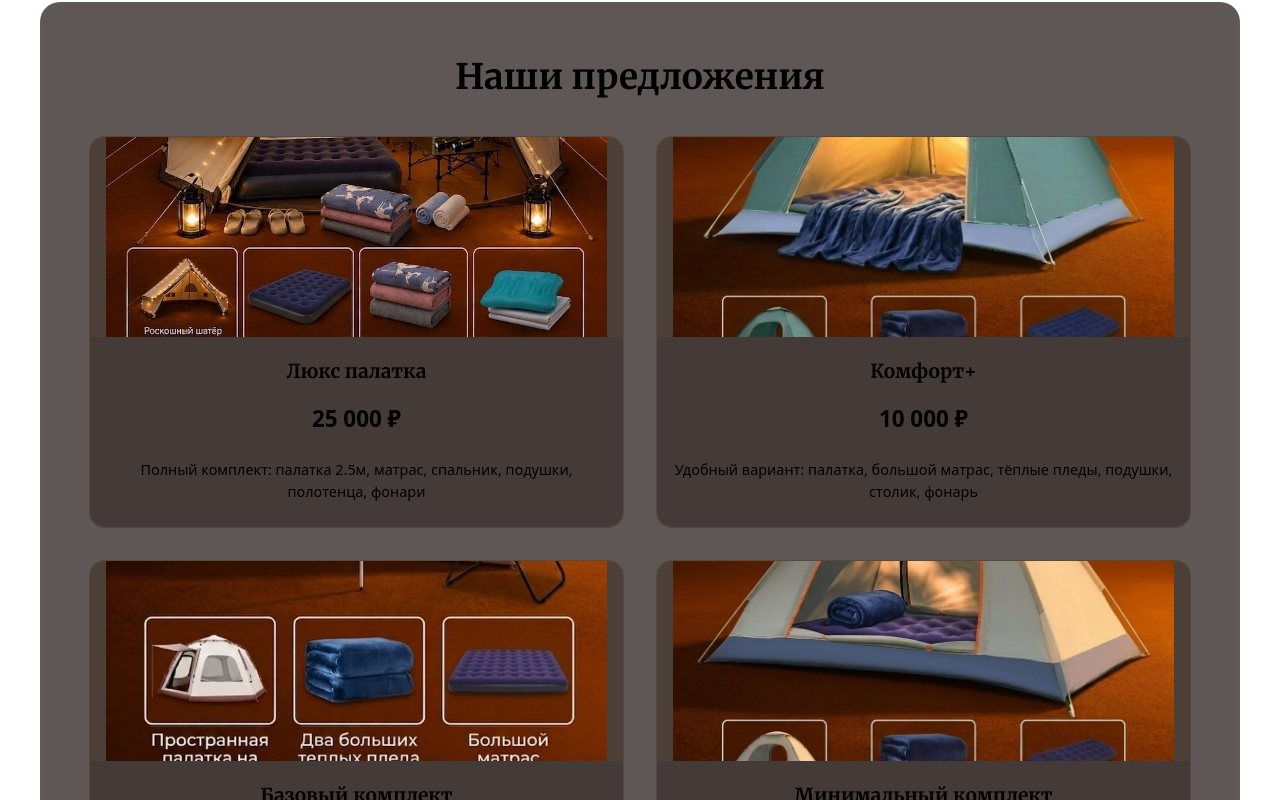
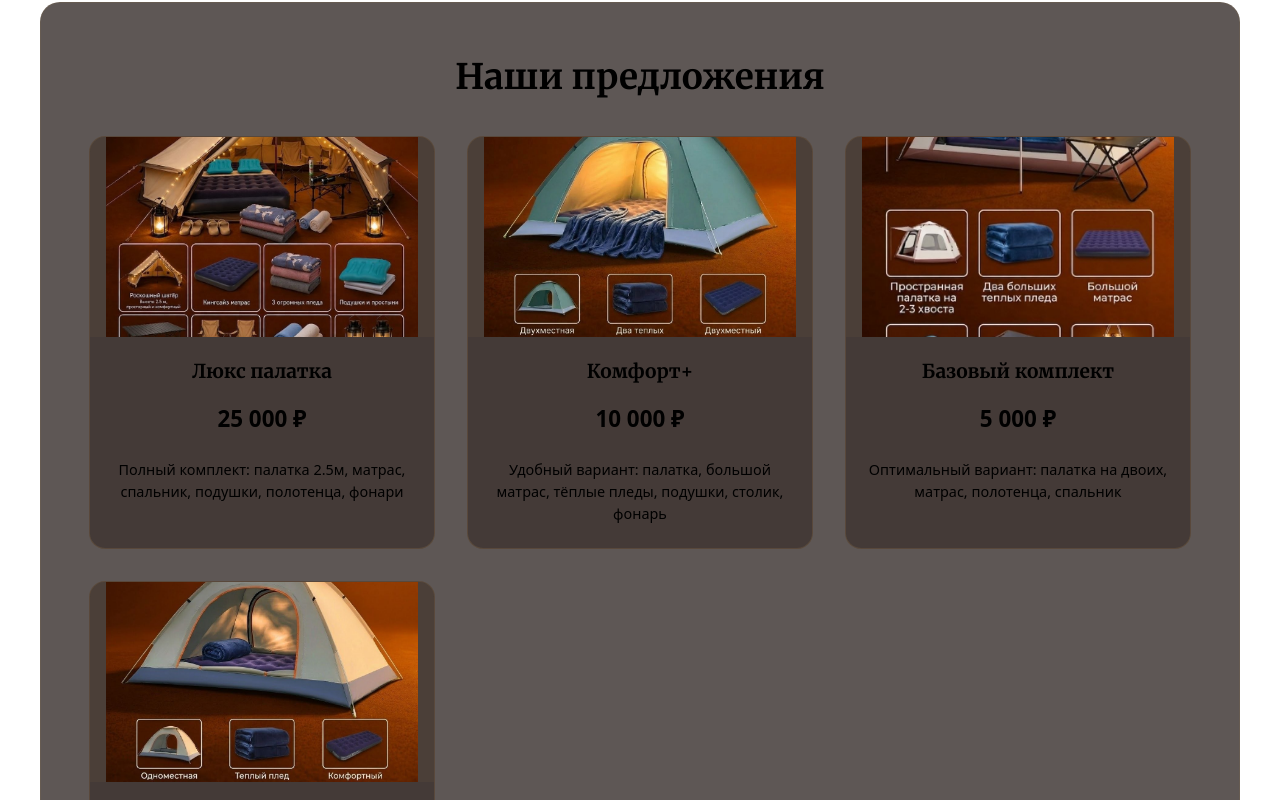
Before and after one commit to FoxTaffy/TourFurr, a Vue app: page /rental in a window 1280 px wide. Shown: the part 420-1220 px from the top of the page. Built offline with nearby package versions, Linux system fonts and the light colour scheme; no server answers.

Commit message:
Обновить структуру и стили страницы аренды: изменить корневой элемент, улучшить адаптивность карточек оборудования и модального окна

```diff
--- a/src/views/RentalPage.vue
+++ b/src/views/RentalPage.vue
@@ -1,5 +1,5 @@
 <template>
-  <div id="app">
+  <div class="rental-page-root">
     <div class="bg-forest"></div>
     <div class="fog"></div>
 
@@ -143,11 +143,19 @@ const closeModal = () => {
 </script>
 
 <style scoped>
+.rental-page-root {
+  position: relative;
+  min-height: 100vh;
+  overflow: hidden;
+}
+
 .rental-page {
-  min-height: 100vh;
+  min-height: calc(100vh - 6rem);
   display: flex;
   flex-direction: column;
   background: transparent;
+  position: relative;
+  z-index: 1;
 }
 
 .page-container {
@@ -212,9 +220,10 @@ const closeModal = () => {
 
 .equipment-grid {
   display: grid;
-  grid-template-columns: repeat(2, 1fr);
+  grid-template-columns: repeat(auto-fit, minmax(280px, 1fr));
   gap: 2rem;
   margin-bottom: 2rem;
+  align-items: stretch;
 }
 
 .equipment-card {
@@ -228,6 +237,7 @@ const closeModal = () => {
   flex-direction: column;
   align-items: center;
   text-align: center;
+  min-height: 100%;
 }
 
 .equipment-card:hover {
@@ -418,8 +428,10 @@ const closeModal = () => {
   border: 1px solid rgba(139, 111, 71, 0.5);
   border-radius: 20px;
   padding: 2rem;
+  width: min(100%, 960px);
   max-width: 90vw;
   max-height: 90vh;
+  overflow: auto;
   position: relative;
   text-align: center;
 }
```
Lines whose indentation alone changed are shown as unchanged.
